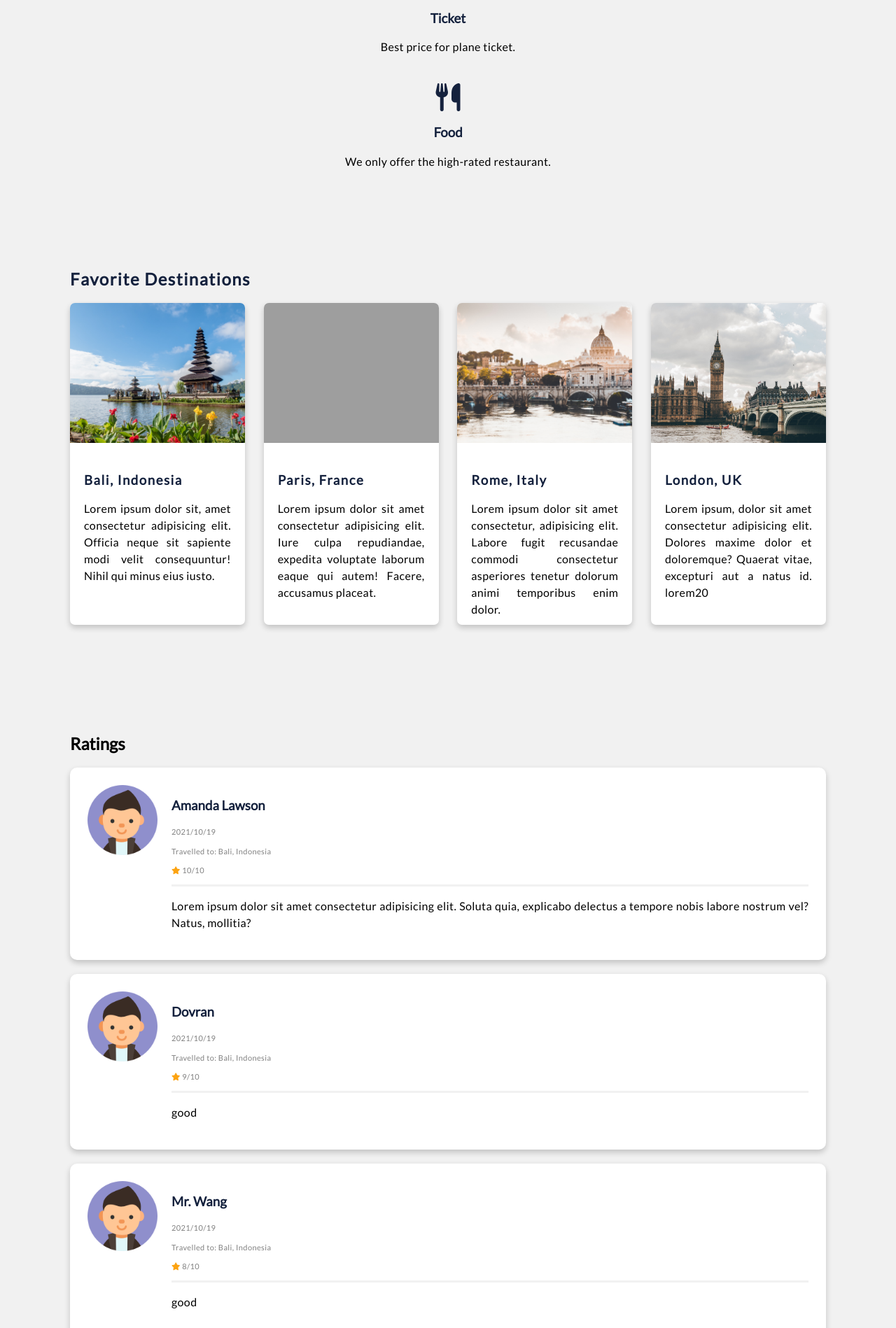
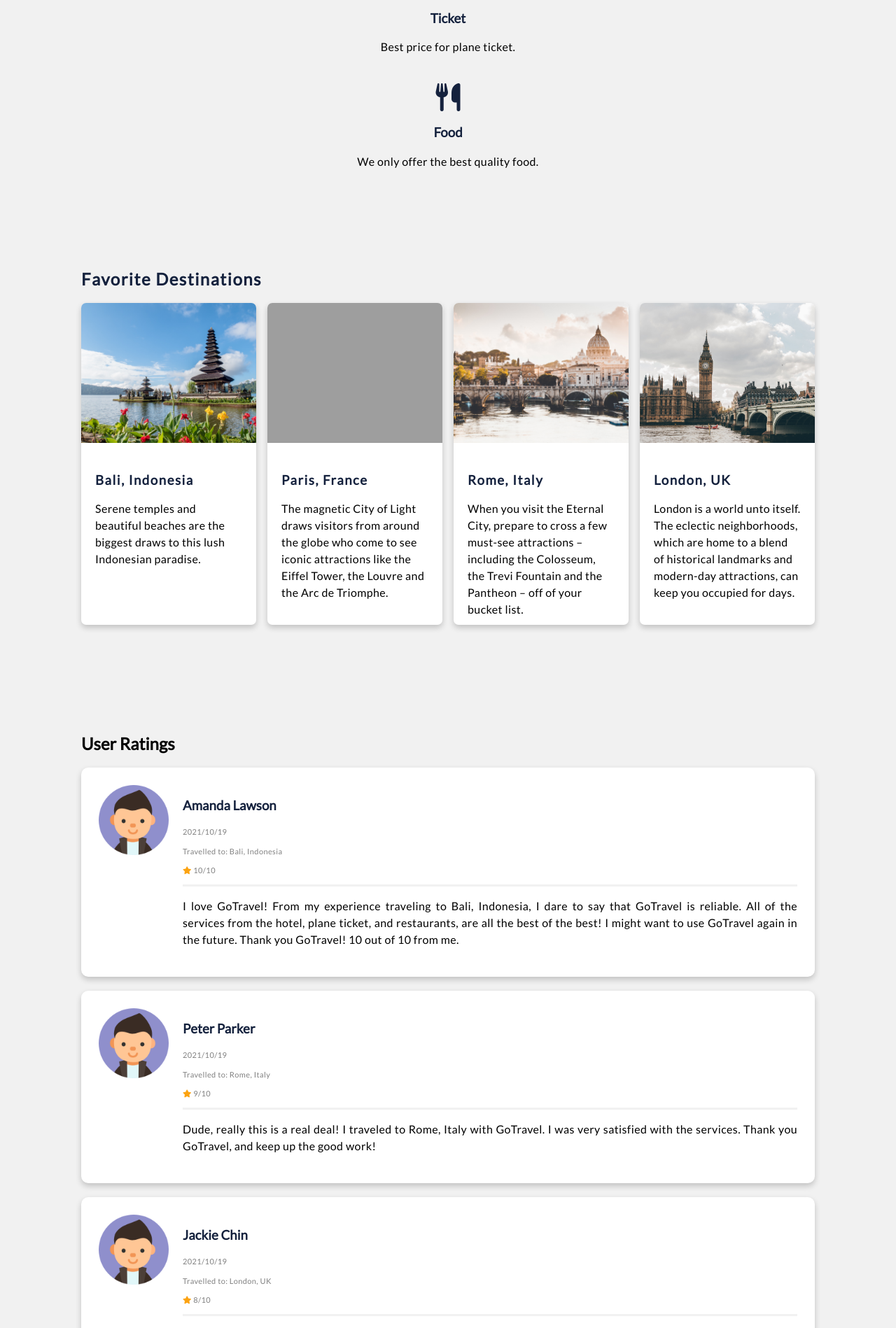
Before and after one commit to javaliKai/GoTravel, a PHP site: page / in a window 1280 px wide. Shown: the part 1120-3018 px from the top of the page at 70% size. Run offline with PHP 8.4, Linux system fonts and the light colour scheme; some libraries are stand-ins or nearby versions; grey boxes are pictures that could not be loaded.

Commit message:
Customising the landing page content

```diff
--- a/assets/style.css
+++ b/assets/style.css
@@ -42,8 +42,8 @@ p {
 }
 
 .content-padding {
-  padding-right: 6.25rem;
-  padding-left: 6.25rem;
+  padding-right: 7.25rem;
+  padding-left: 7.25rem;
 }
 
 /* NAVBAR */
@@ -205,7 +205,7 @@ p {
 
 .main-content .top-picks .card .card-items .description {
   padding: 1.25rem;
-  text-align: justify;
+  text-align: left;
   color: var(--Navy);
 }
 
--- a/index.html
+++ b/index.html
@@ -41,7 +41,7 @@
       <p>Escape from your busy life, and enjoy our world's outstanding nature. GoTravel offers <br><strong>best services</strong> that could satisfy your needs of refreshment!</p>
 
 
-      <p>Subscribe to our newsletter</p>
+      <p>Subscribe to our newsletter! Many promotions will be sent to you</p>
       <form action="#">
         <input type="email" name="email" id="email" placeholder="example@youmail.com">
         <input class="btn-submit button" type="submit" value="Subscribe">
@@ -69,7 +69,7 @@
         <div class="intro-items">
           <i class="fas fa-utensils"></i>
           <h3>Food</h3>
-          <p>We only offer the high-rated restaurant.</p>
+          <p>We only offer the best quality food.</p>
         </div>
       </div>
 
@@ -81,7 +81,7 @@
                 <img src="./assets/Images/bali.jpg" alt="Bali Island">
                 <div class="description">
                   <h3>Bali, Indonesia</h3>
-                  <p>Lorem ipsum dolor sit, amet consectetur adipisicing elit. Officia neque sit sapiente modi velit consequuntur! Nihil qui minus eius iusto.</p>
+                  <p>Serene temples and beautiful beaches are the biggest draws to this lush Indonesian paradise.</p>
                 </div>
               </a>
             </div>
@@ -91,7 +91,7 @@
                 <img src="./assets/Images/paris.jpg" alt="Eiffel Tower">
                 <div class="description">
                   <h3>Paris, France</h3>
-                  <p>Lorem ipsum dolor sit amet consectetur adipisicing elit. Iure culpa repudiandae, expedita voluptate laborum eaque qui autem! Facere, accusamus placeat.</p>
+                  <p>The magnetic City of Light draws visitors from around the globe who come to see iconic attractions like the Eiffel Tower, the Louvre and the Arc de Triomphe.</p>
                 </div>
               </a>
             </div>
@@ -101,7 +101,7 @@
                 <img src="./assets/Images/rome.jpg" alt="Vatican City">
                 <div class="description">
                   <h3>Rome, Italy</h3>
-                  <p>Lorem ipsum dolor sit amet consectetur, adipisicing elit. Labore fugit recusandae commodi consectetur asperiores tenetur dolorum animi temporibus enim dolor.</p>
+                  <p>When you visit the Eternal City, prepare to cross a few must-see attractions – including the Colosseum, the Trevi Fountain and the Pantheon – off of your bucket list.</p>
                 </div>
               </a>
             </div>
@@ -111,7 +111,7 @@
                 <img src="./assets/Images/london.jpg" alt="London City">
                 <div class="description">
                   <h3>London, UK</h3>
-                  <p>Lorem ipsum, dolor sit amet consectetur adipisicing elit. Dolores maxime dolor et doloremque? Quaerat vitae, excepturi aut a natus id. lorem20</p>
+                  <p>London is a world unto itself. The eclectic neighborhoods, which are home to a blend of historical landmarks and modern-day attractions, can keep you occupied for days. </p>
                 </div>
               </a>
             </div>
@@ -119,7 +119,7 @@
       </div>
 
       <div class="ratings">
-        <h2>Ratings</h2>
+        <h2>User Ratings</h2>
         <div class="ratings-layout">
 
           <div class="ratings-item">
@@ -135,7 +135,7 @@
                   10/10</p>
               </div>
               <div class="rating-content">
-                <p>Lorem ipsum dolor sit amet consectetur adipisicing elit. Soluta quia, explicabo delectus a tempore nobis labore nostrum vel? Natus, mollitia?</p>
+                <p>I love GoTravel! From my experience traveling to Bali, Indonesia, I dare to say that GoTravel is reliable. All of the services from the hotel, plane ticket, and restaurants, are all the best of the best! I might want to use GoTravel again in the future. Thank you GoTravel! 10 out of 10 from me.</p>
               </div>
             </div>
           </div>
@@ -146,14 +146,14 @@
             </div>
             <div class="rating-body">
               <div class="rating-head">
-                <h3>Dovran</h3>
+                <h3>Peter Parker</h3>
                 <p class="rating-info">2021/10/19</p>
-                <p class="rating-info">Travelled to: Bali, Indonesia</p>
+                <p class="rating-info">Travelled to: Rome, Italy</p>
                 <p class="rating-info">                <i class="fas fa-star"></i>
                   9/10</p>
               </div>
               <div class="rating-content">
-                <p>good</p>
+                <p>Dude, really this is a real deal! I traveled to Rome, Italy with GoTravel. I was very satisfied with the services. Thank you GoTravel, and keep up the good work!</p>
               </div>
             </div>
           </div>
@@ -164,14 +164,14 @@
             </div>
             <div class="rating-body">
               <div class="rating-head">
-                <h3>Mr. Wang</h3>
+                <h3>Jackie Chin</h3>
                 <p class="rating-info">2021/10/19</p>
-                <p class="rating-info">Travelled to: Bali, Indonesia</p>
+                <p class="rating-info">Travelled to: London, UK</p>
                 <p class="rating-info">                <i class="fas fa-star"></i>
                   8/10</p>
               </div>
               <div class="rating-content">
-                <p>good</p>
+                <p>Seriously GoTravel is the best travel agent I've used so far. I traveled to London, UK and I was enjoying myself there. Especially when I received the discount price for the hotel. However, there was a slight miscommunication on the flight time, but the GoTravel team was quick and very responsive when solving the problem. I hope that it won't happen again in the future. Thankyou GoTravel! </p>
               </div>
             </div>
           </div>
```
